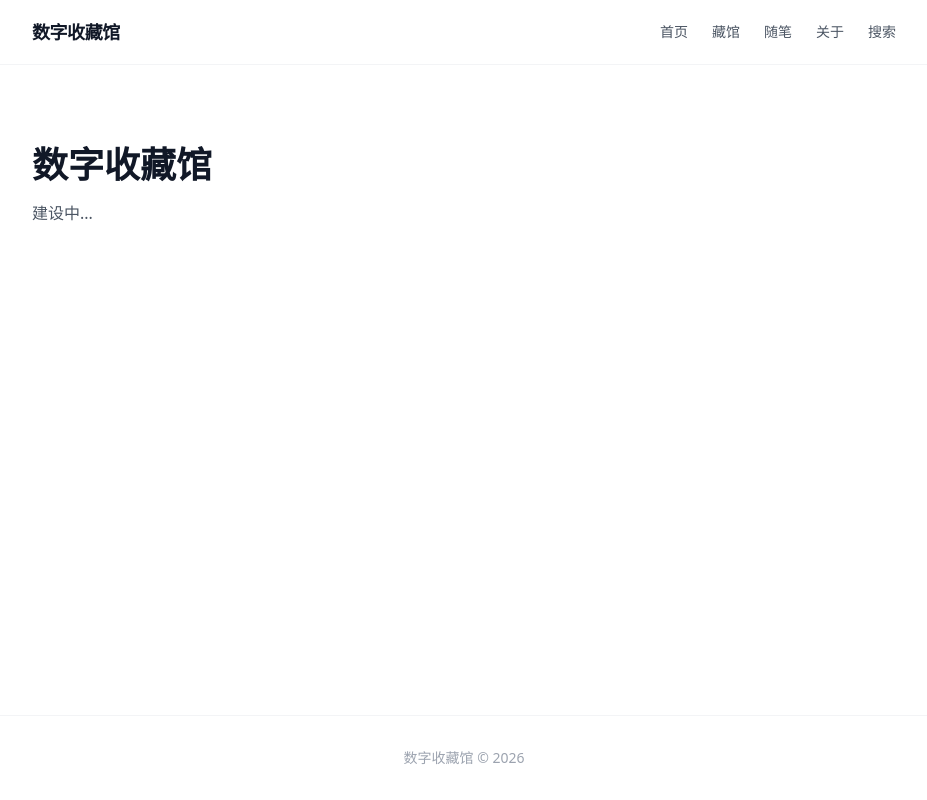
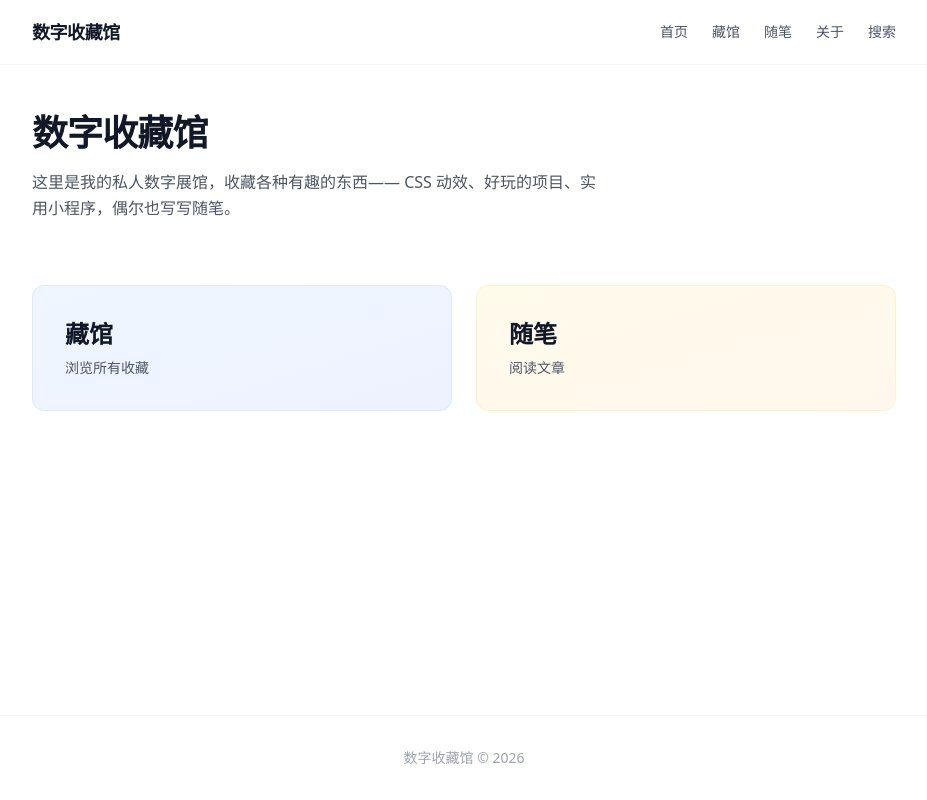
Before and after one commit to KongSuper/digital-collection, a Next.js app: page / in a window 1280 px wide. Shown: the whole page, without its empty margins (176-1103 px from the left). Built offline with nearby package versions, Linux system fonts and the light colour scheme.

Commit message:
feat: implement homepage with intro, entry cards, pinned items, and recent posts

```diff
--- a/src/app/page.tsx
+++ b/src/app/page.tsx
@@ -1,8 +1,88 @@
+import Link from 'next/link';
+import Card from '@/components/Card';
+import { getPinnedCollections, getPosts } from '@/lib/content';
+
+/**
+ * 首页 —— 个人展馆的"门面"
+ * 分为四个区域：个人介绍 → 两大入口 → 精选收藏 → 最近文章
+ * 这个组件在服务器端运行，直接读文件系统拿数据
+ */
 export default function HomePage() {
+  // 从本地 Markdown 文件读取数据（不需要 API 请求！）
+  const pinned = getPinnedCollections();
+  const recentPosts = getPosts().slice(0, 3);
+
   return (
-    <main className="max-w-4xl mx-auto px-4 py-20">
-      <h1 className="text-4xl font-bold">数字收藏馆</h1>
-      <p className="mt-4 text-gray-600">建设中...</p>
-    </main>
+    <div className="max-w-4xl mx-auto px-4 py-12">
+      {/* ===== 个人介绍 ===== */}
+      <section className="mb-16">
+        <h1 className="text-4xl font-bold tracking-tight">数字收藏馆</h1>
+        <p className="mt-4 text-gray-600 max-w-xl leading-relaxed">
+          这里是我的私人数字展馆，收藏各种有趣的东西——
+          CSS 动效、好玩的项目、实用小程序，偶尔也写写随笔。
+        </p>
+      </section>
+
+      {/* ===== 两大入口卡片 ===== */}
+      <section className="grid grid-cols-2 gap-6 mb-16">
+        <Link
+          href="/collections"
+          className="p-8 rounded-xl bg-gradient-to-br from-blue-50 to-indigo-50 border border-blue-100 hover:shadow-md transition-shadow"
+        >
+          <h2 className="text-2xl font-bold">藏馆</h2>
+          <p className="mt-2 text-gray-600 text-sm">浏览所有收藏</p>
+        </Link>
+        <Link
+          href="/posts"
+          className="p-8 rounded-xl bg-gradient-to-br from-amber-50 to-orange-50 border border-amber-100 hover:shadow-md transition-shadow"
+        >
+          <h2 className="text-2xl font-bold">随笔</h2>
+          <p className="mt-2 text-gray-600 text-sm">阅读文章</p>
+        </Link>
+      </section>
+
+      {/* ===== 精选收藏（只有 pinned=true 的才出现在这） ===== */}
+      {pinned.length > 0 && (
+        <section className="mb-16">
+          <h2 className="text-xl font-semibold mb-6">精选收藏</h2>
+          <div className="grid gap-4 sm:grid-cols-2 lg:grid-cols-3">
+            {pinned.map(item => (
+              <Card
+                key={`${item.category}/${item.slug}`}
+                title={item.frontmatter.title}
+                description={item.frontmatter.description}
+                tags={item.frontmatter.tags}
+                href={`/collections/${item.category}/${item.slug}`}
+                subtitle={item.category}
+              />
+            ))}
+          </div>
+        </section>
+      )}
+
+      {/* ===== 最近文章（最多 3 篇） ===== */}
+      {recentPosts.length > 0 && (
+        <section className="mb-16">
+          <div className="flex items-center justify-between mb-6">
+            <h2 className="text-xl font-semibold">最近文章</h2>
+            <Link href="/posts" className="text-sm text-blue-600 hover:underline">
+              查看全部 &rarr;
+            </Link>
+          </div>
+          <div className="grid gap-4 sm:grid-cols-2 lg:grid-cols-3">
+            {recentPosts.map(post => (
+              <Card
+                key={post.slug}
+                title={post.frontmatter.title}
+                description={post.frontmatter.excerpt}
+                tags={post.frontmatter.tags}
+                href={`/posts/${post.slug}`}
+                subtitle={post.frontmatter.date}
+              />
+            ))}
+          </div>
+        </section>
+      )}
+    </div>
   );
 }
--- /dev/null
+++ b/src/components/Card.tsx
@@ -0,0 +1,31 @@
+import Link from 'next/link';
+import TagList from './TagList';
+
+/**
+ * 通用卡片组件 —— 用于展示收藏和文章的缩略信息
+ * 整个卡片是可点击的（Link 包裹），hover 时有阴影和边框变色效果
+ */
+interface CardProps {
+  title: string;
+  description: string;
+  tags: string[];
+  href: string;         // 点击跳转的目标 URL
+  subtitle?: string;     // 副标题（收藏显示分类名，文章显示日期）
+}
+
+export default function Card({ title, description, tags, href, subtitle }: CardProps) {
+  return (
+    <Link
+      href={href}
+      className="block p-5 rounded-lg border border-gray-200 hover:border-gray-300 hover:shadow-sm transition-all"
+    >
+      <h3 className="font-medium text-lg">{title}</h3>
+      {subtitle && <p className="text-xs text-gray-400 mt-0.5">{subtitle}</p>}
+      {/* line-clamp-2：描述最多显示两行，超出用省略号 */}
+      <p className="text-sm text-gray-600 mt-2 line-clamp-2">{description}</p>
+      <div className="mt-3">
+        <TagList tags={tags} />
+      </div>
+    </Link>
+  );
+}
--- /dev/null
+++ b/src/components/TagList.tsx
@@ -0,0 +1,22 @@
+/**
+ * 标签列表组件 —— 把一组标签字符串渲染成圆角小药丸
+ * 用在卡片、详情页等多个地方，所以抽出来单独做个组件
+ */
+interface TagListProps {
+  tags: string[];
+}
+
+export default function TagList({ tags }: TagListProps) {
+  return (
+    <div className="flex flex-wrap gap-1.5">
+      {tags.map(tag => (
+        <span
+          key={tag}
+          className="text-xs px-2 py-0.5 rounded-full bg-gray-100 text-gray-600"
+        >
+          {tag}
+        </span>
+      ))}
+    </div>
+  );
+}
```
